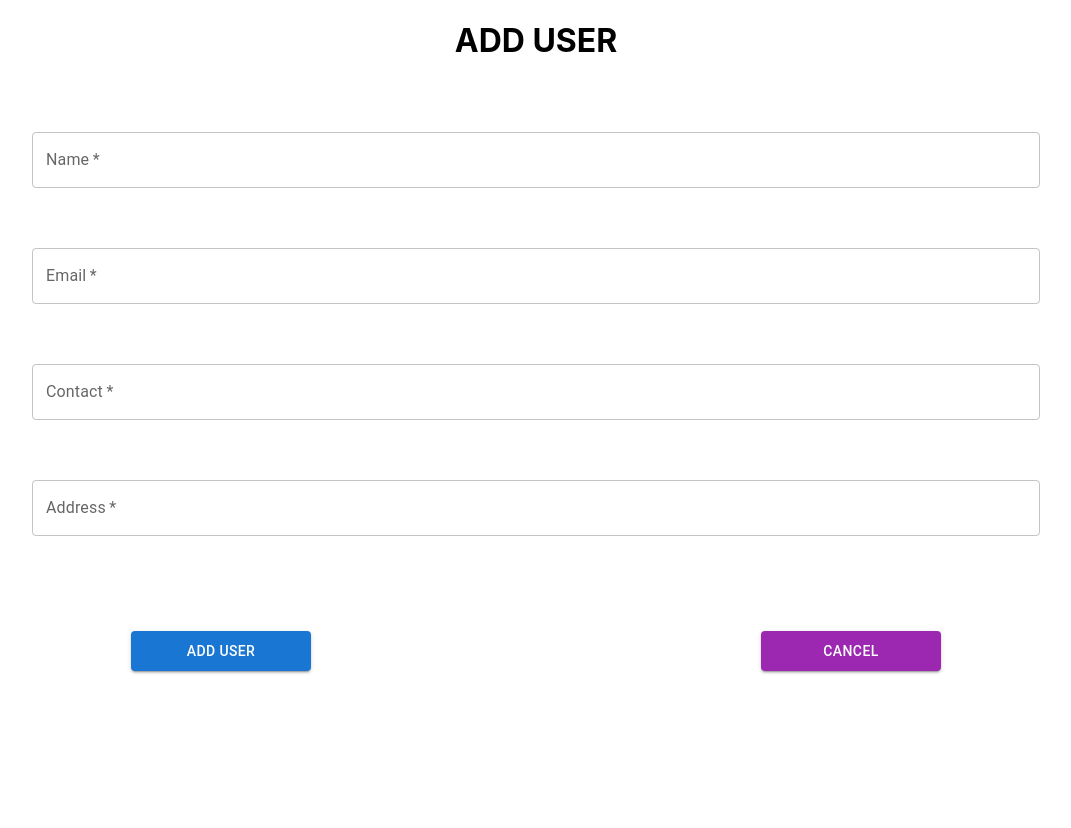
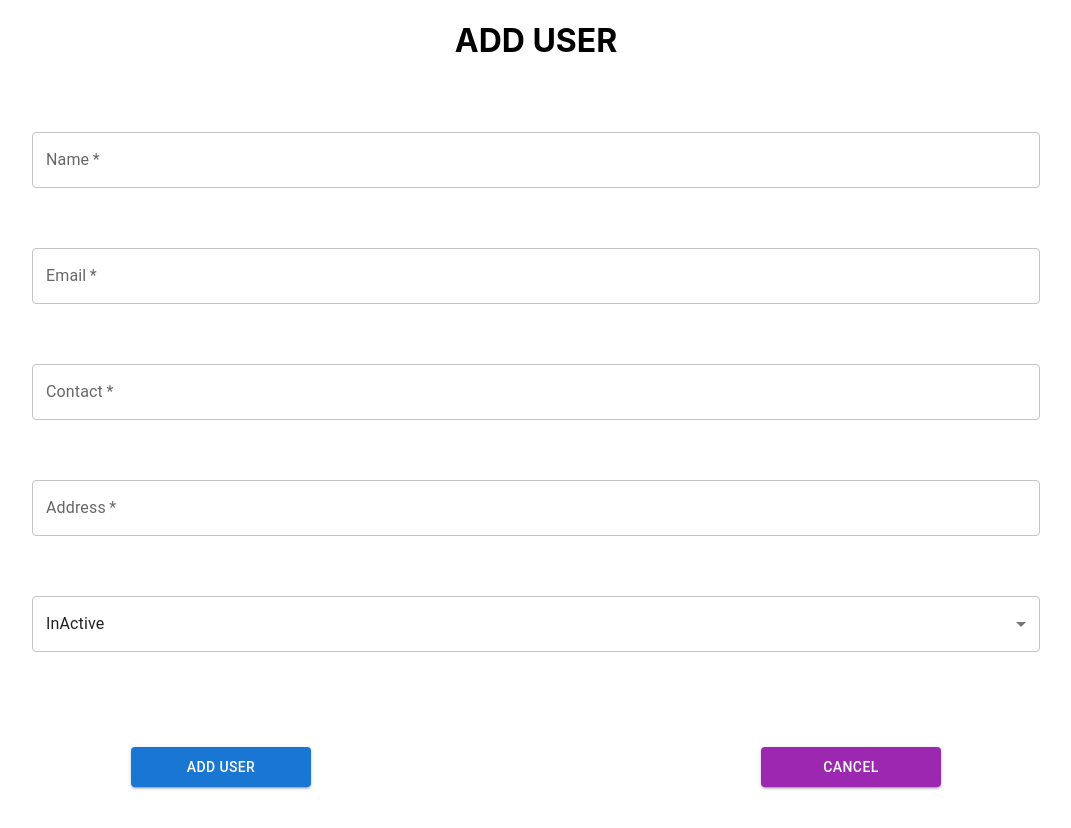
Before and after one commit to hassanamiri369/React-Redux-CRUD-App-material-ui-GET-POST-PUT-DELETE, a React (Create React App) app: page /addUser in a window 1280 px wide. Shown: the top 828 px of the page, without its empty margins (104-1175 px from the left). Before the commit the page ends 800 px from the top, so only its background shows below. Built offline with nearby package versions, Linux system fonts and the light colour scheme.

Commit message:
adding status user

```diff
--- a/src/pages/AddUser.js
+++ b/src/pages/AddUser.js
@@ -2,7 +2,7 @@ import React, { useState, useEffect } from 'react'
 import { useNavigate } from 'react-router-dom';
 import { useDispatch } from 'react-redux';
 import { addUser } from '../Redux/action';
-import { Alert, Button, TextField } from '@mui/material';
+import { Alert, Button, MenuItem, Select, TextField } from '@mui/material';
 
 // style
 
@@ -15,10 +15,11 @@ const AddUser = () => {
         name: "",
         email: "",
         contact: "",
-        address: ""
+        address: "",
+        status : "InActive"
     })
 
-    const { name, email, contact, address } = state;
+    const { name, email, contact, address , status } = state;
 
     const [error, setError] = useState("");
 
@@ -35,7 +36,7 @@ const AddUser = () => {
     const handleSubmit = (e) => {
         e.preventDefault()
 
-        if (!name || !email || !address || !contact) {
+        if (!name || !email || !address || !contact || !status ) {
             setError("Please input all input field")
         } else {
             dispatch(addUser(state))
@@ -70,6 +71,12 @@ const AddUser = () => {
                     <div>
                         <TextField required placeholder='tehran ,Navab ,street 23' onChange={handleInputChange} label="Address" variant='outlined' type='text' name='address' value={address} />
                     </div>
+                    <div>
+                        <Select value={state.status} label="Status" name="status" onChange={handleInputChange}>
+                            <MenuItem value="InActive" >InActive</MenuItem>
+                            <MenuItem value="Active">Active</MenuItem>
+                        </Select>
+                    </div>
                     <div className='buttons-form'>
                         <Button color='primary' type='submit' variant='contained'>Add User</Button>
 
```
